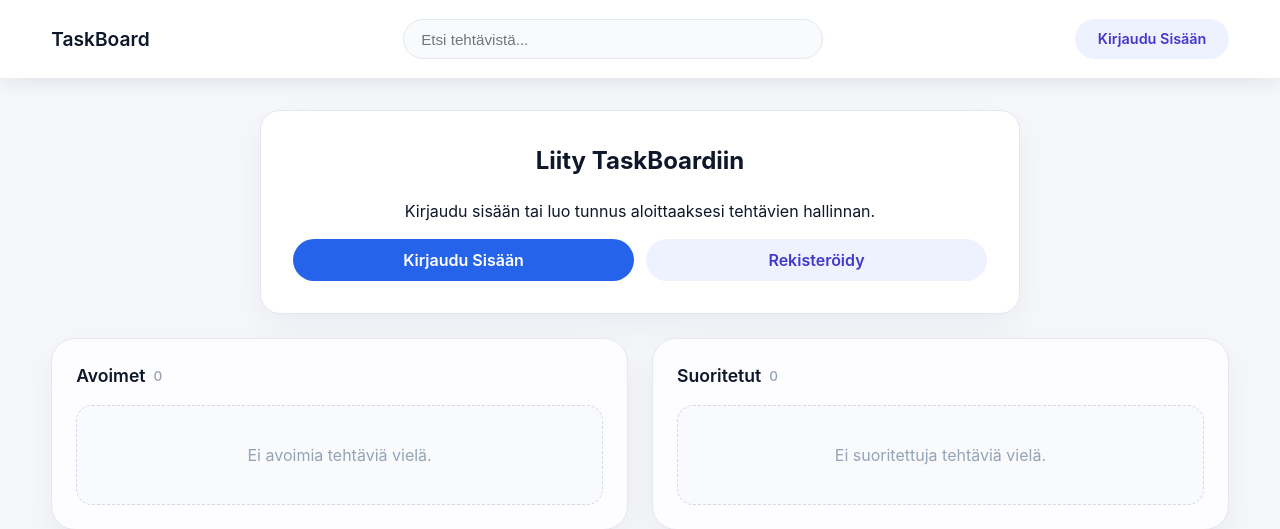
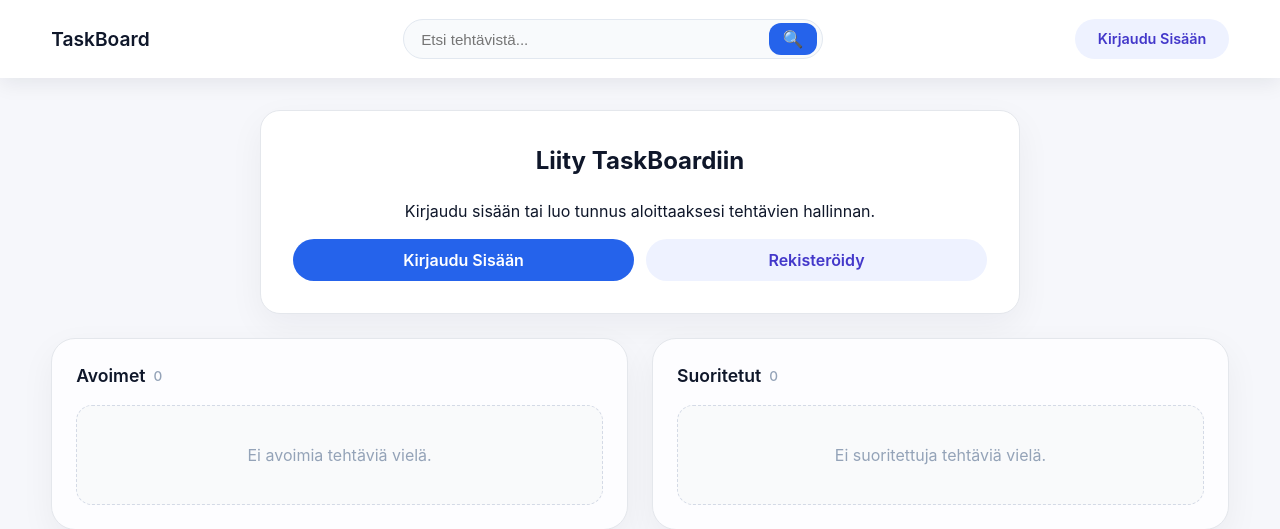
Before and after one commit to rasmuskoo/TaskBoard, a Flask app: page / in a window 1280 px wide. Shown: the top 529 px of the page. Run offline with Flask 3, Linux system fonts and the light colour scheme; data that the repository does not hold is empty.

Commit message:
Edited search function logic

```diff
--- a/app.py
+++ b/app.py
@@ -1,6 +1,6 @@
 import sqlite3
 from flask import Flask
-from flask import flash, abort, redirect, render_template, request, session
+from flask import flash, abort, redirect, render_template, request, session, url_for
 import config
 import db
 import tasks
@@ -48,8 +48,9 @@ def annotate_due_status(task_rows):
 
 @app.route("/")
 def index():
-    open_tasks = annotate_due_status(tasks.get_pending_tasks())
-    done_tasks = annotate_due_status(tasks.get_completed_tasks())
+    search_query = request.args.get("query", "").strip()
+    open_tasks = annotate_due_status(tasks.get_pending_tasks(search_query or None))
+    done_tasks = annotate_due_status(tasks.get_completed_tasks(search_query or None))
     return render_template("index.html", tasks=open_tasks, completed_tasks=done_tasks)
 
 @app.route("/task/<int:task_id>")
@@ -62,13 +63,11 @@ def show_task(task_id):
 
 @app.route("/find_task")
 def find_task():
-    query = request.args.get("query")
+    query = request.args.get("query", "").strip()
+    params = {}
     if query:
-        results = tasks.find_tasks(query)
-    else:
-        query = ""
-        results = []
-    return render_template("find_task.html", query=query, results=results)
+        params["query"] = query
+    return redirect(url_for("index", **params))
 
 @app.route("/new_task")
 def new_task():
--- a/static/main.css
+++ b/static/main.css
@@ -48,11 +48,17 @@ a {
     margin: 0 2rem;
 }
 
+.search-input-wrapper {
+    position: relative;
+    width: 100%;
+    display: flex;
+}
+
 .search input {
     width: 100%;
     border: 1px solid #e2e8f0;
     border-radius: 999px;
-    padding: 0.65rem 1.1rem;
+    padding: 0.65rem 2.6rem 0.65rem 1.1rem;
     font-size: 0.95rem;
     background-color: #f8fafc;
 }
@@ -60,6 +66,30 @@ a {
 .search input:focus {
     outline: 2px solid #5b63f6;
     background-color: #fff;
+}
+
+.search-button {
+    position: absolute;
+    right: 0.35rem;
+    top: 50%;
+    transform: translateY(-50%);
+    display: inline-flex;
+    justify-content: center;
+    align-items: center;
+    width: 2rem;
+    height: 2rem;
+    border: none;
+    border-radius: 50%;
+    background: transparent;
+    color: #475569;
+    font-size: 1.05rem;
+    cursor: pointer;
+    padding: 0;
+}
+
+.search-button:hover,
+.search-button:focus {
+    color: #2563eb;
 }
 
 .user-links {
--- a/tasks.py
+++ b/tasks.py
@@ -35,19 +35,27 @@ def remove_task(task_id):
     db.execute("DELETE FROM progress WHERE task_id = ?", [task_id])
     db.execute("DELETE FROM tasks WHERE id = ?", [task_id])
 
-def get_pending_tasks():
-    sql = """SELECT id, title, priority, due_date
-             FROM tasks
-             WHERE status = 'pending'
-             ORDER BY DATE(due_date) ASC, id DESC"""
-    return db.query(sql)
+def get_pending_tasks(search_query=None):
+    return _filter_tasks("pending", "DATE(due_date) ASC, id DESC", search_query)
 
-def get_completed_tasks():
-    sql = """SELECT id, title, priority, due_date
-             FROM tasks
-             WHERE status = 'completed'
-             ORDER BY DATE(due_date) DESC, id DESC"""
-    return db.query(sql)
+def get_completed_tasks(search_query=None):
+    return _filter_tasks("completed", "DATE(due_date) DESC, id DESC", search_query)
+
+def _filter_tasks(status, order_clause, search_query=None):
+    sql = [
+        "SELECT id, title, priority, due_date",
+        "FROM tasks",
+        "WHERE status = ?",
+    ]
+    params = [status]
+
+    if search_query:
+        like = f"%{search_query}%"
+        sql[-1] += " AND (title LIKE ? OR description LIKE ?)"
+        params.extend([like, like])
+
+    sql.append("ORDER BY " + order_clause)
+    return db.query("\n".join(sql), params)
 
 def mark_task_completed(task_id):
     sql = "UPDATE tasks SET status = 'completed' WHERE id = ?"
--- a/templates/layout.html
+++ b/templates/layout.html
@@ -11,12 +11,17 @@
         <a href="/" class="brand">
             <span class="brand-name">TaskBoard</span>
         </a>
-        <form class="search" action="/find_task" method="get">
-            <input type="text"
-                   name="query"
-                   value="{{ request.args.get('query', '') }}"
-                   placeholder="Etsi tehtävistä..."
-                   aria-label="Etsi tehtävistä">
+        <form class="search" action="/" method="get">
+            <div class="search-input-wrapper">
+                <input type="text"
+                       name="query"
+                       value="{{ request.args.get('query', '') }}"
+                       placeholder="Etsi tehtävistä..."
+                       aria-label="Etsi tehtävistä">
+                <button class="search-button" type="submit" aria-label="Hae">
+                    <span aria-hidden="true">🔍</span>
+                </button>
+            </div>
         </form>
         <div class="user-links">
             {% if session.username %}
```
